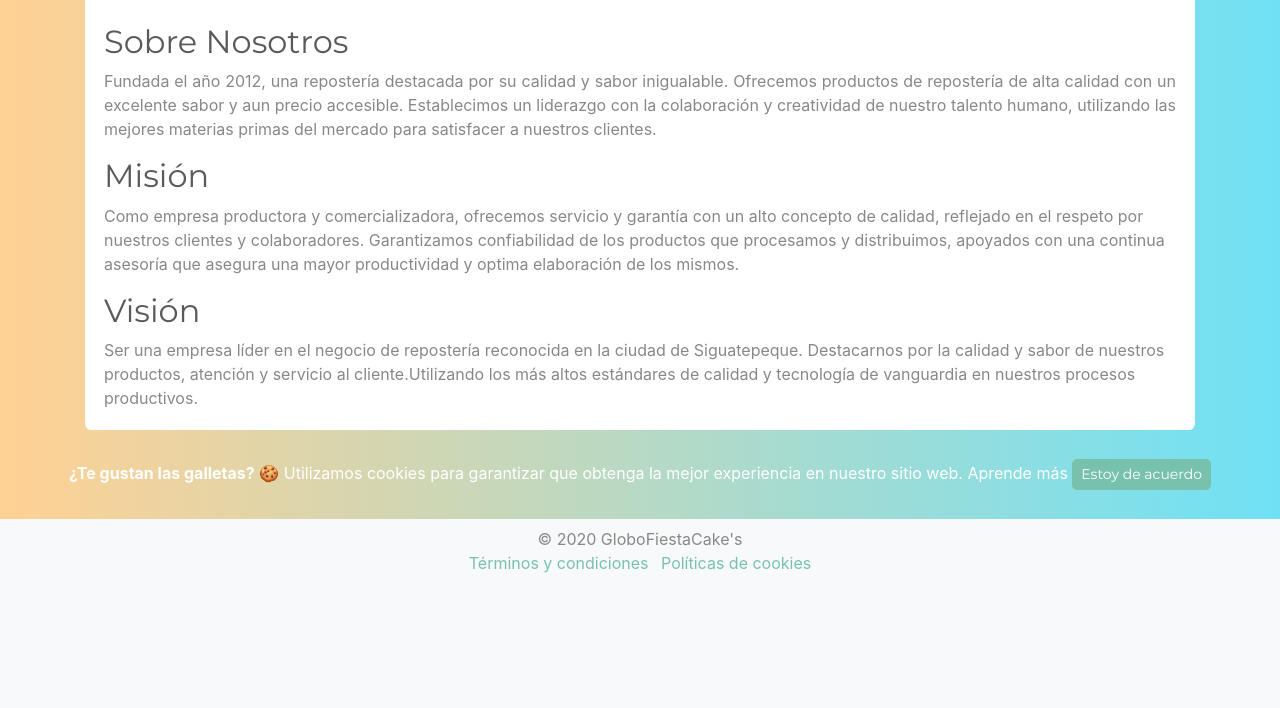
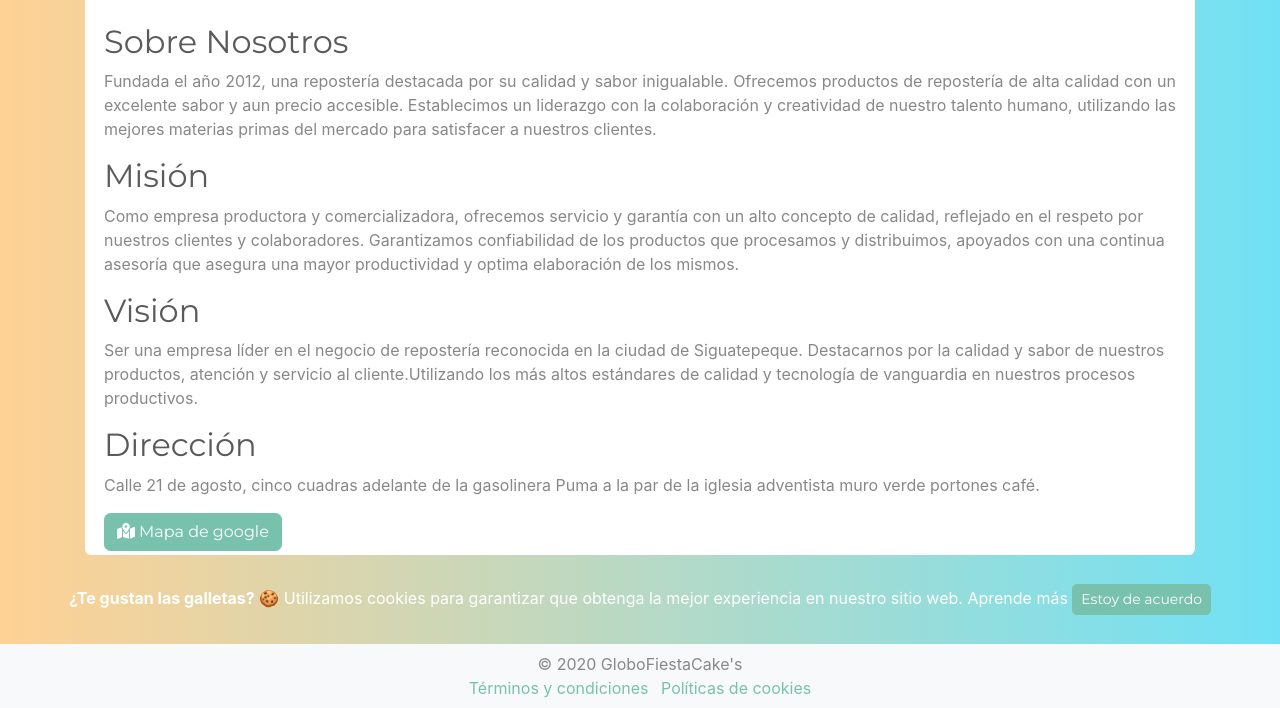
Before and after one commit to DRBC17/cakeshop-app, a Node server app: page / in a window 1280 px wide. Shown: the part 397-1105 px from the top of the page. Before the commit the page ends 970 px from the top, so only its background shows below. Run offline with Node 20, Linux system fonts and the light colour scheme; some libraries are stand-ins or nearby versions.

Commit message:
Se agrego la direccion a la pagina
Signed-off-by: Mayra Guevara <maystef1@hotmail.com>

```diff
--- a/views/home.hbs
+++ b/views/home.hbs
@@ -40,7 +40,43 @@
 
 
         </div>
+        <div class="container">
 
+            <h2 class="font-weight-light">Dirección</h2>
+            <p>
+                Calle 21 de agosto, cinco cuadras adelante de la gasolinera Puma a la par de la iglesia adventista
+                muro verde portones café.
+            </p>
+            {{!-- Botón para abrir el mapa flotante(Modal) --}}
+            <button type="button" class="btn btn-primary" data-toggle="modal" data-target="#exampleModal">
+                <i class="fas fa-map-marked-alt mr-1"></i>Mapa de google
+            </button>
+
+            <!-- Modal -->
+            <div class="modal fade" id="exampleModal" tabindex="-1" role="dialog" aria-labelledby="exampleModalLabel"
+                aria-hidden="true">
+                <div class="modal-dialog" role="document">
+                    <div class="modal-content">
+                        <div class="modal-header bg-dark">
+                            <h5 class="modal-title text-white" id="exampleModalLabel">Mapa de google</h5>
+                            <button type="button" class="close text-white" data-dismiss="modal" aria-label="Close">
+                                <span aria-hidden="true">&times;</span>
+                            </button>
+                        </div>
+                        <div class="modal-body">
+                            <div class="embed-responsive embed-responsive-16by9 mb-3">
+
+                                <iframe class="embed-responsive-item"
+                                    src="https://www.google.com/maps/embed?pb=!1m18!1m12!1m3!1d3861.056729590379!2d-87.86257078515982!3d14.595843289805456!2m3!1f0!2f0!3f0!3m2!1i1024!2i768!4f13.1!3m3!1m2!1s0x0%3A0x0!2zMTTCsDM1JzQ1LjAiTiA4N8KwNTEnMzcuNCJX!5e0!3m2!1ses!2shn!4v1596493636970!5m2!1ses!2shn"></iframe>
+                            </div>
+                        </div>
+                        <div class="modal-footer">
+                            <button type="button" class="btn btn-primary" data-dismiss="modal">Cerrar</button>
+                        </div>
+                    </div>
+                </div>
+            </div>
+        </div>
 
     </section>
 
```
